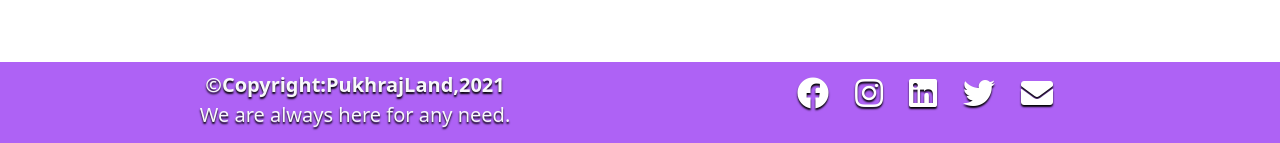
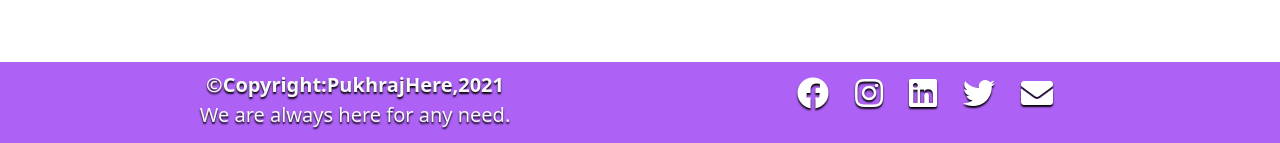
Before and after one commit to pukhraj1999/ReactLiveWebsite, a React (Create React App) app: page /ReactLiveWebsite/underconstruction in a window 1280 px wide. Shown: the part 775-918 px from the top of the page. Built offline with nearby package versions, Linux system fonts and the light colour scheme; a web font is replaced by a local one.

Commit message:
Setting title

```diff
--- a/src/WebPages/Footer/Footer.jsx
+++ b/src/WebPages/Footer/Footer.jsx
@@ -8,7 +8,7 @@ function Footer() {
           <div className="row">
             <div className="col-md-6 mt-2">
               <p className="fs-5 text-center mb-0 text-light fw-bold">
-                ©Copyright:PukhrajLand,2021
+                ©Copyright:PukhrajHere,2021
               </p>
               <p className=" lead text-center text-light">
                 We are always here for any need.
```
